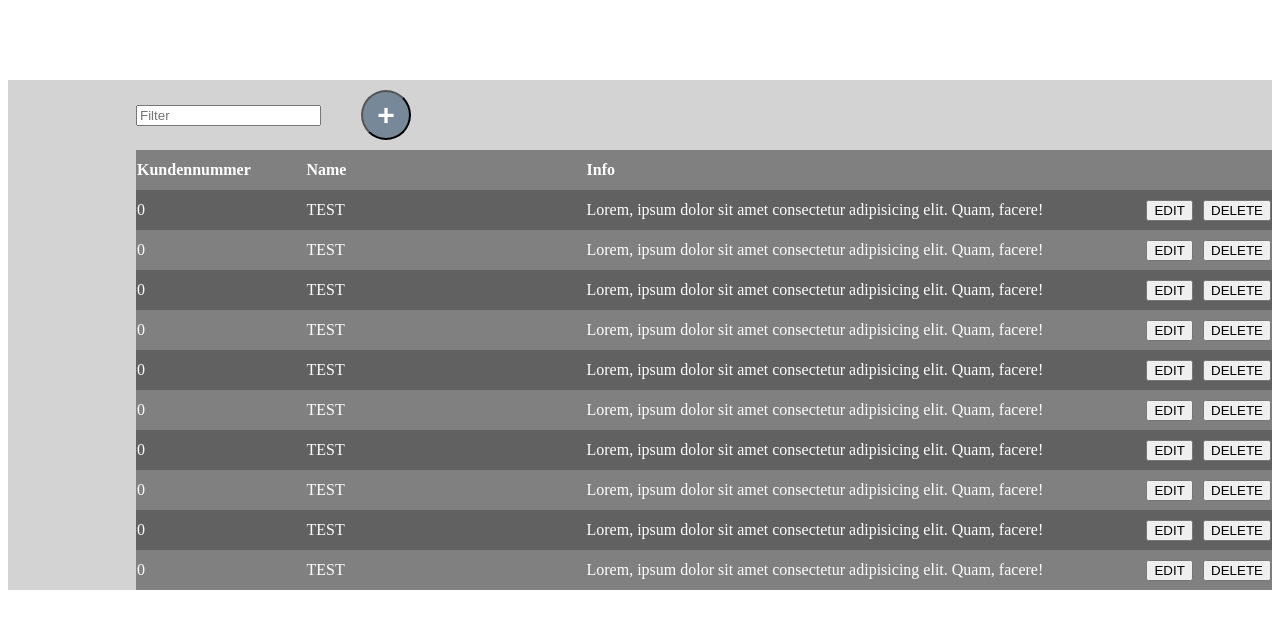
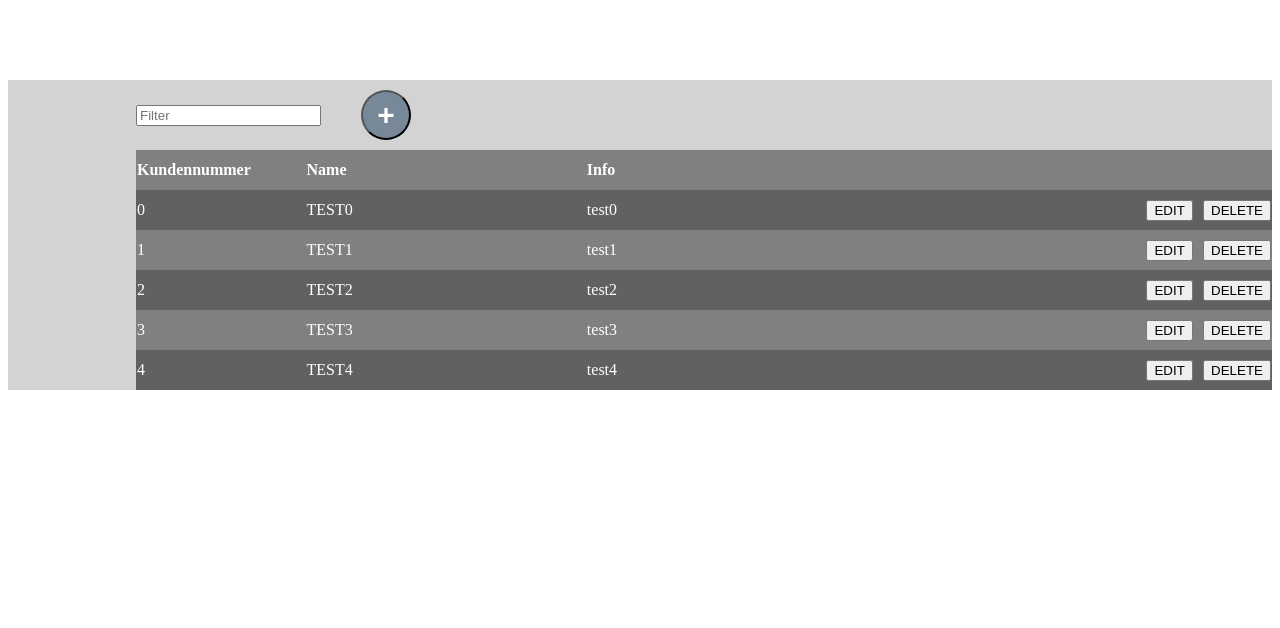
Before and after one commit to Bartleyy/Angular-Admin-Panel, an Angular app: page / in a window 1280 px wide. Shown: the top 628 px of the page. Built offline with nearby package versions, Linux system fonts and the light colour scheme.

Commit message:
Addition and Deletion of Elements + useful id's

```diff
--- a/src/app/app.component.html
+++ b/src/app/app.component.html
@@ -1,4 +1,4 @@
 <div style="background-color: lightgray">
-  <app-input></app-input>
-  <app-table></app-table>
+  <app-input (createEntry)="create()"></app-input>
+  <app-table [data]="data" (deleteEntry)="delete($event)"></app-table>
 </div>
--- a/src/app/app.component.ts
+++ b/src/app/app.component.ts
@@ -2,6 +2,12 @@ import { Component } from '@angular/core';
 import { RouterOutlet } from '@angular/router';
 import { InputComponent } from './input/input.component';
 import { TableComponent } from './table/table.component';
+
+type customer = {
+  id: number,
+  name: String,
+  info: String
+}
 
 @Component({
   selector: 'app-root',
@@ -12,4 +18,71 @@ import { TableComponent } from './table/table.component';
 })
 export class AppComponent {
   title = 'AdminPanel';
+
+  sort = () => {
+    for (let i = 0; i < this.data.length; i++) {
+      for (let j = i; j > 0; j--) {
+        if (this.data[j].id < this.data[j-1].id) {
+          const temp = this.data[j];
+          this.data[j] = this.data[j-1];
+          this.data[j-1] = temp;
+        }
+      }
+    }
+  }
+
+  create = () => {
+    let id = this.data.length;
+    for (let i=0; i < this.data.length; i++) {
+      if (this.data[i].id>i) {
+        id = i;
+        break;
+      }
+    }
+
+    this.data.push({
+      id: id,
+      name: "TEST" + id,
+      info: "test" + id
+    });
+    this.sort();
+  }
+
+  delete = (i: number) => {
+    const arr = new Array;
+    for (let a=0; a<this.data.length; a++){
+      if (a!=i) {
+        arr.push(this.data[a]);
+      }
+    }
+    this.data=arr;
+  }
+
+  data: Array<customer> = [
+    {
+      id: 0,
+      name: "TEST0",
+      info: "test0"
+    },
+    {
+      id: 1,
+      name: "TEST1",
+      info: "test1"
+    },
+    {
+      id: 2,
+      name: "TEST2",
+      info: "test2"
+    },
+    {
+      id: 3,
+      name: "TEST3",
+      info: "test3"
+    },
+    {
+      id: 4,
+      name: "TEST4",
+      info: "test4"
+    }
+  ];
 }
--- a/src/app/input/input.component.html
+++ b/src/app/input/input.component.html
@@ -20,7 +20,7 @@
         font-size: 30px;
         font-weight: 800;
       "
-      (click)="test()"
+      (click)="create()"
     >
       +
     </button>
--- a/src/app/input/input.component.ts
+++ b/src/app/input/input.component.ts
@@ -1,4 +1,4 @@
-import { Component } from '@angular/core';
+import { Component, EventEmitter, Output } from '@angular/core';
 
 @Component({
   selector: 'app-input',
@@ -8,7 +8,10 @@ import { Component } from '@angular/core';
   styleUrl: './input.component.css'
 })
 export class InputComponent {
-  test = () => {
-    console.log("test");
-  }
+  @Output("createEntry") Creation = new EventEmitter;
+
+  create = () => {
+    console.log("create");
+    this.Creation.emit();
+    }
 }
--- a/src/app/table/table.component.html
+++ b/src/app/table/table.component.html
@@ -4,17 +4,17 @@
       <th style="width: 15%; text-align: left">Kundennummer</th>
       <th style="width: 25%; text-align: left">Name</th>
       <th style="width: 50%; text-align: left">Info</th>
-      <th style="width: 5%; text-align: center;"></th>
-      <th style="width: 5%; text-align: center;"></th>
+      <th style="width: 5%; text-align: center"></th>
+      <th style="width: 5%; text-align: center"></th>
     </tr>
-    <tr *ngFor="let entry of arr">
-      <td>0</td>
-      <td>TEST</td>
+    <tr *ngFor="let entry of data; index as i">
+      <td>{{ data![i].id }}</td>
+      <td>{{ data![i].name }}</td>
       <td>
-        Lorem, ipsum dolor sit amet consectetur adipisicing elit. Quam, facere!
+        {{ data![i].info }}
       </td>
       <td><button>EDIT</button></td>
-      <td><button>DELETE</button></td>
+      <td><button (click)="delete(i)">DELETE</button></td>
     </tr>
   </table>
 </div>
--- a/src/app/table/table.component.ts
+++ b/src/app/table/table.component.ts
@@ -1,5 +1,11 @@
 import { NgFor } from '@angular/common';
-import { Component } from '@angular/core';
+import { Component, EventEmitter, Input, OnInit, Output} from '@angular/core';
+
+type customer = {
+  id: number,
+  name: String,
+  info: String
+}
 
 @Component({
   selector: 'app-table',
@@ -8,6 +14,16 @@ import { Component } from '@angular/core';
   templateUrl: './table.component.html',
   styleUrl: './table.component.css'
 })
-export class TableComponent {
- arr = [0, 1, 2, 3, 4, 5, 6, 7, 8, 9];
+export class TableComponent implements OnInit{
+ @Input() data?: Array<customer>;
+
+ @Output('deleteEntry') Deletion = new EventEmitter<number>();
+
+delete = (i: number) => {
+  this.Deletion.emit(i);
 }
+
+ ngOnInit(): void {
+
+ }
+}
```
